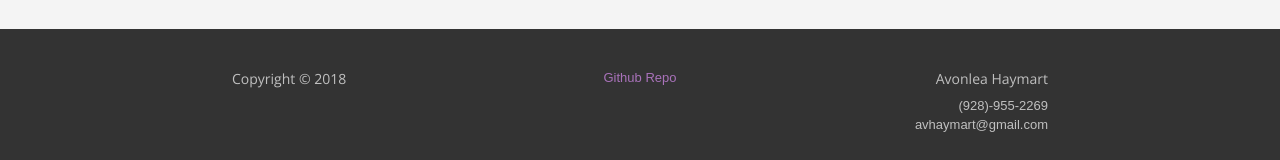
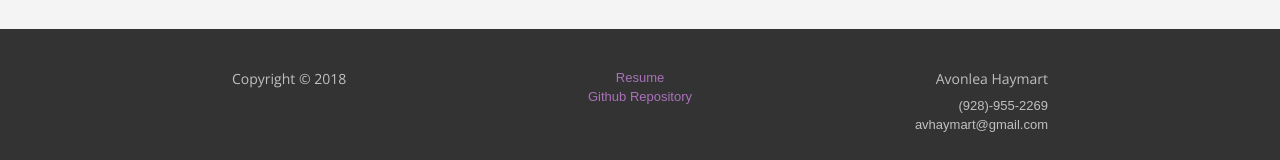
Before and after one commit to co360/avhaymart-portfolio, a React (Create React App) app in the folder client/: page / in a window 1280 px wide. Shown: the part 2609-2769 px from the top of the page. Built offline with nearby package versions, Linux system fonts and the light colour scheme.

Commit message:
Added Resume

```diff
--- a/client/src/components/Footer/Footer.jsx
+++ b/client/src/components/Footer/Footer.jsx
@@ -11,7 +11,9 @@
                     </div>
 
                     <div className="footer-col">
-                        <a href="https://github.com/avhaymart/avhaymart-portfolio" target="_blank" rel="noopener noreferrer">Github Repo</a>
+                        <a href="https://docs.google.com/document/d/1GRKADa5G526HYQbdC_SxXbSXhCce-iSvfC_5Q5BZg94/edit?usp=sharing" target="_blank" rel="noopener noreferrer">Resume</a>
+                        <br />
+                        <a href="https://github.com/avhaymart/avhaymart-portfolio" target="_blank" rel="noopener noreferrer">Github Repository</a>
                     </div>
 
                     <div className="footer-col">
```
